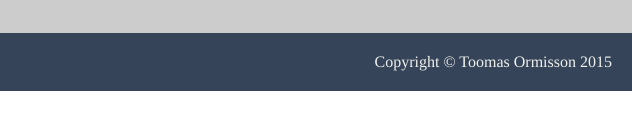
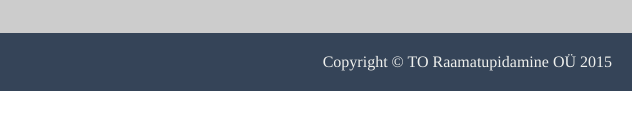
Before and after one commit to TonisOrmisson/torp.github.io, a plain HTML site: page kontakt.html in a window 1280 px wide. Shown: the part 302-432 px from the top of the page, 640-1280 px from the left. Drawn offline with nearby package versions, Linux system fonts and the light colour scheme.

Commit message:
Update kontakt.html

```diff
--- a/kontakt.html
+++ b/kontakt.html
@@ -72,7 +72,7 @@
 		</div>
 
 		<div id="footer">
-			Copyright © Toomas Ormisson 2015
+			Copyright © TO Raamatupidamine OÜ 2015
 		</div>
 	</div>
 </div>
```
